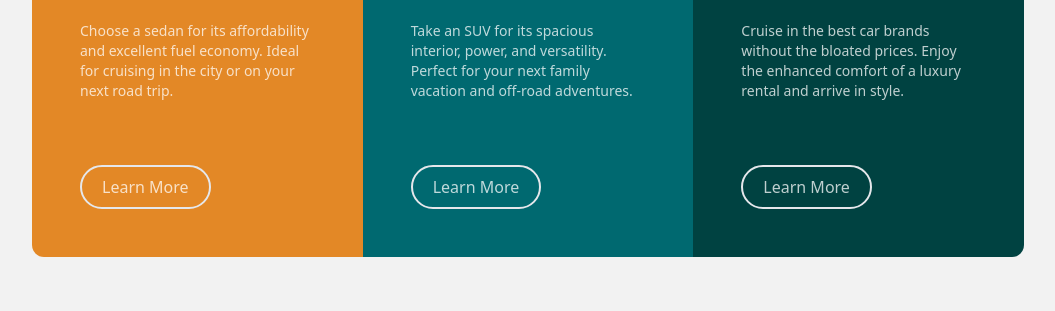
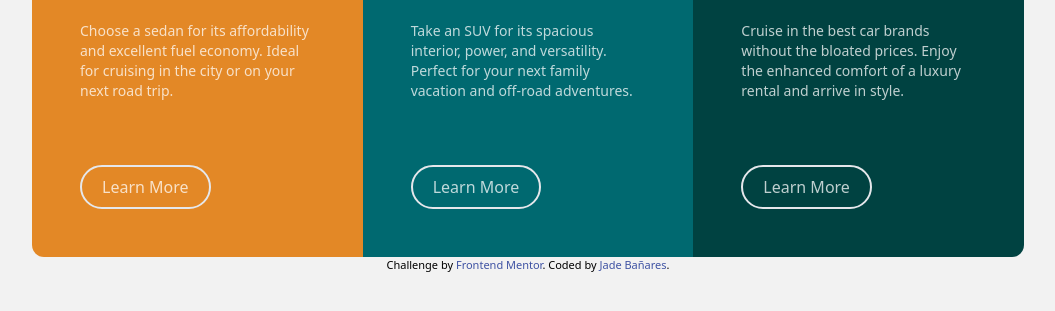
Before and after one commit to jade-arinal-banares/three-column-preview-card, a website: page index.html in a window 1280 px wide. Shown: the part 259-570 px from the top of the page, without its empty margins (112-1167 px from the left). Drawn offline with Linux system fonts and the light colour scheme.

Commit message:
added: attribution

```diff
--- a/index.html
+++ b/index.html
@@ -93,12 +93,11 @@
       </div>
     </div>
 
-    <!--
     <div class="attribution">
       Challenge by
       <a href="https://www.frontendmentor.io?ref=challenge" target="_blank"
         >Frontend Mentor</a
-      >. Coded by <a href="#">Your Name Here</a>.
-    </div> -->
+      >. Coded by <a href="#">Jade Bañares</a>.
+    </div>
   </body>
 </html>
```
